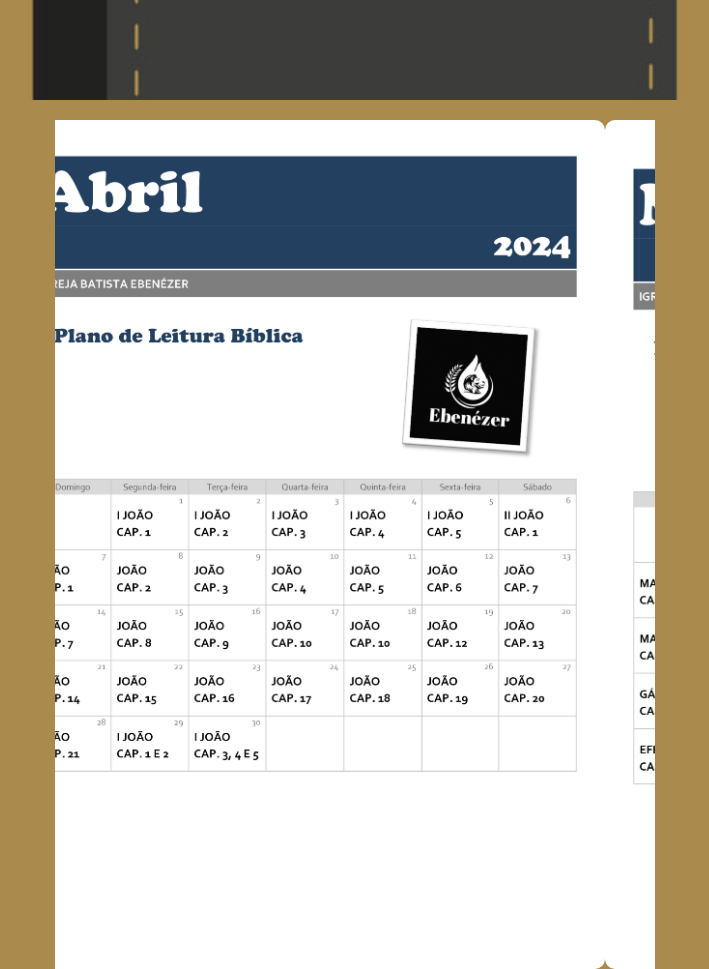
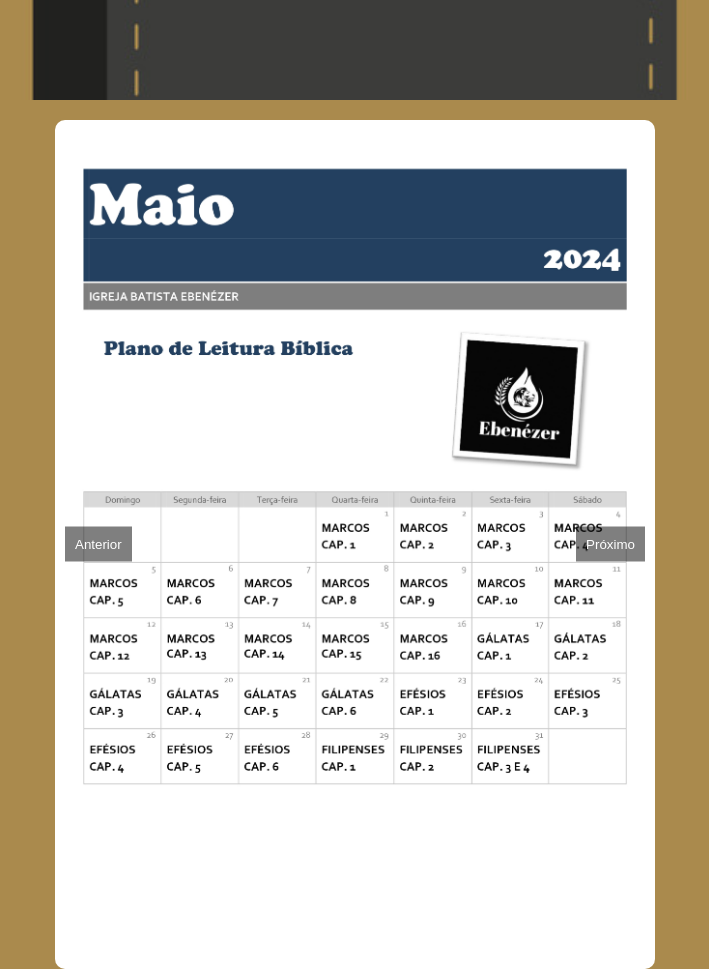
Before and after one commit to RobertSilva1489/Plano-biblico, a plain HTML site: page index.html in a window 1280 px wide. Shown: the part 700-1669 px from the top of the page, without its empty margins (285-994 px from the left). Drawn offline with Linux system fonts and the light colour scheme; a web font is replaced by a local one.

Commit message:
Update index.html

```diff
--- a/index.html
+++ b/index.html
@@ -31,8 +31,8 @@
 
         <!-- Adicione mais imagens conforme necessário -->
     </div>
-    <!--<button class="prevBtn">Anterior</button>
-    <button class="nextBtn">Próximo</button> -->
+    <button class="prevBtn">Anterior</button>
+    <button class="nextBtn">Próximo</button>
 </div>
 <style>
     body {
@@ -41,40 +41,42 @@
 </style>
 
 <script>
+window.addEventListener('load', () => {
   let counter = 1;
-const size = document.querySelector('.carousel-img').clientWidth;
+  const images = document.querySelectorAll('.carousel-img');
+  const size = images[0].clientWidth;
   const carouselSlide = document.querySelector('.carousel-slide');
-const images = document.querySelectorAll('.carousel-img');
 
   // Inicializa a posição do carrossel
   carouselSlide.style.transform = 'translateX(' + (-size * counter) + 'px)';
 
   // Botões
-document.querySelector('.nextBtn').addEventListener('click',()=>{
-  if(counter >= images.length - 1) return;
+  document.querySelector('.nextBtn').addEventListener('click', () => {
+    if (counter >= images.length - 1) return;
     carouselSlide.style.transition = "transform 0.4s ease-in-out";
     counter++;
     carouselSlide.style.transform = 'translateX(' + (-size * counter) + 'px)';
   });
 
-document.querySelector('.prevBtn').addEventListener('click',()=>{
-  if(counter <= 0) return;
+  document.querySelector('.prevBtn').addEventListener('click', () => {
+    if (counter <= 0) return;
     carouselSlide.style.transition = "transform 0.4s ease-in-out";
     counter--;
     carouselSlide.style.transform = 'translateX(' + (-size * counter) + 'px)';
   });
 
   carouselSlide.addEventListener('transitionend', () => {
-  if(images[counter].id === 'lastClone'){
+    if (images[counter].id === 'lastClone') {
       carouselSlide.style.transition = "none";
-    counter = images.length -2;
+      counter = images.length - 2;
       carouselSlide.style.transform = 'translateX(' + (-size * counter) + 'px)';
     }
-  if(images[counter].id === 'firstClone'){
+    if (images[counter].id === 'firstClone') {
       carouselSlide.style.transition = "none";
-    counter = images.length - counter;
+      counter = 1;
       carouselSlide.style.transform = 'translateX(' + (-size * counter) + 'px)';
     }
+  });
 });
 </script>
 
```
Lines whose indentation alone changed are shown as unchanged.
